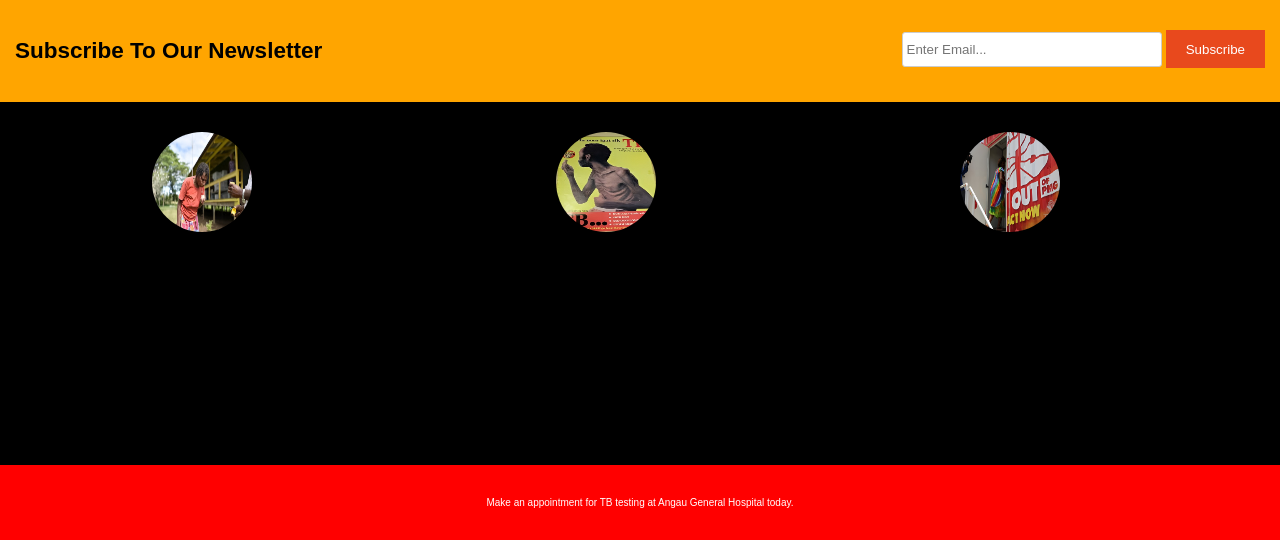
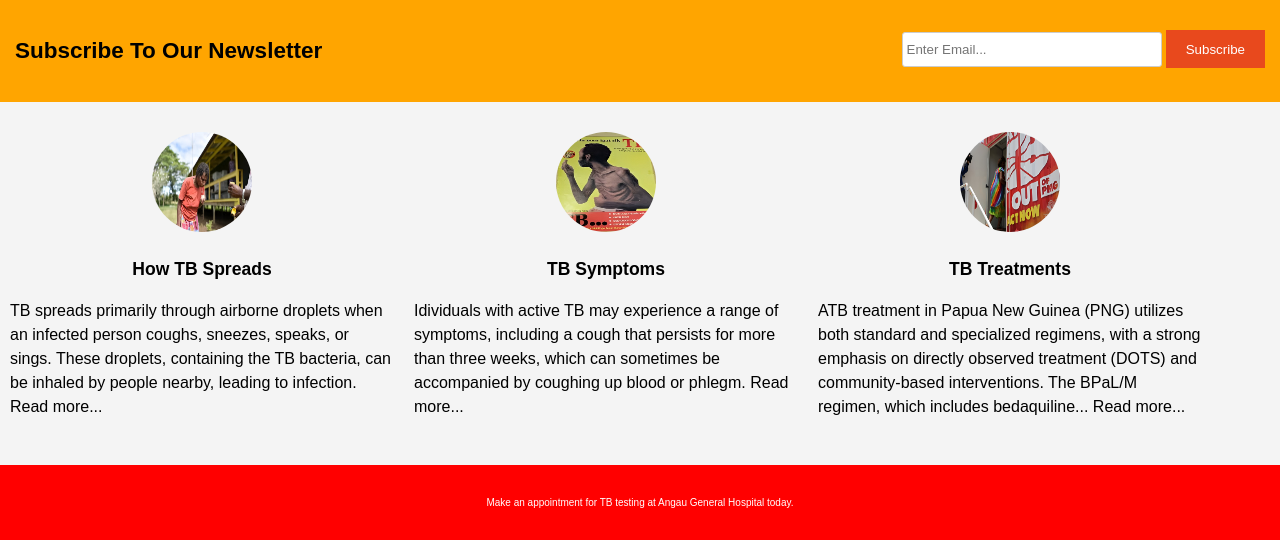
Before and after one commit to rardiva/angautbward, a PHP site: page / in a window 1280 px wide. Shown: the part 605-1145 px from the top of the page. Run offline with PHP 8.4, Linux system fonts and the light colour scheme.

Commit message:
Update style.css

```diff
--- a/css/style.css
+++ b/css/style.css
@@ -2,7 +2,7 @@ body{
   font: 15px/1.5 Arial, Helvetica,sans-serif;
   padding:0;
   margin:0;
-  background-color:#000;
+  background-color:#f4f4f4;
 }
 
 /* Global */
```
